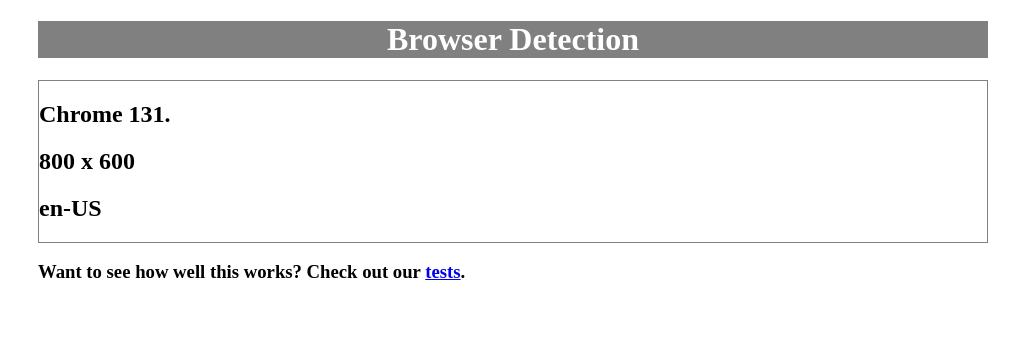
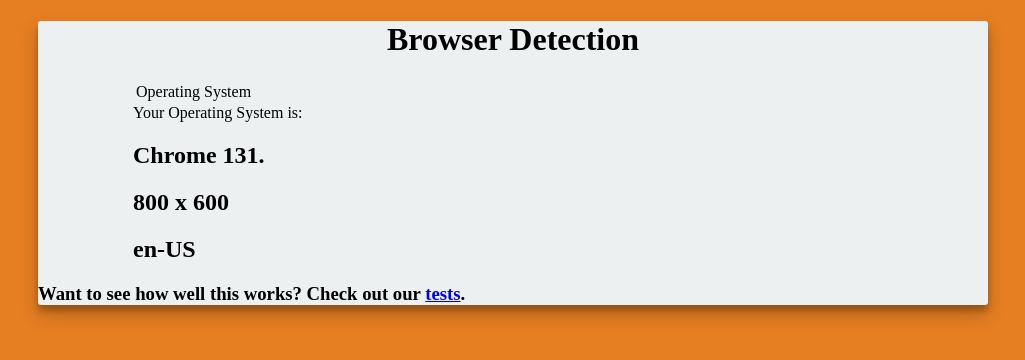
Before and after one commit to BrandonEMiller/BrowserDetection, a plain HTML site: page app/index.html in a window 1280 px wide. Shown: the whole page, without its empty margins (127-1152 px from the left). Drawn offline with Linux system fonts and the light colour scheme.

Commit message:
Updating files

```diff
--- a/app/index.html
+++ b/app/index.html
@@ -12,7 +12,20 @@
   <div class="container">
     <h1 class="page-title">Browser Detection</h1>
     <div class="content">
-      <h2 id="operatingSystem"></h2>
+      <table>
+        <tr>
+          <td>
+            Operating System
+          </td>
+          <td id="operatingSystem">
+
+          </td>
+          <td>
+            <img src="" alt="" />
+          </td>
+        </tr>
+      </table>
+      <span>Your Operating System is: <span id="operatingSystem"></span></span>
       <h2 id="browser"></h2>
       <h2 id="dimensions"></h2>
       <h2 id="language"></h2>
--- a/app/styles/styles.css
+++ b/app/styles/styles.css
@@ -1,15 +1,21 @@
+body {
+  background-color: #e67e22;
+}
+
 .container {
+  background-color: #ecf0f1;
+  border-radius: 3px;
+  box-shadow: 0 10px 20px rgba(0,0,0,0.19), 0 6px 6px rgba(0,0,0,0.23);
   margin: 0 auto;
   width: 950px;
 }
 
 .page-title {
-  background-color: grey;
   display: block;
-  color: white;
   text-align: center;
 }
 
 .content {
- border: 1px solid grey;
+  margin: 0 auto;
+  width: 80%;
 }
```
